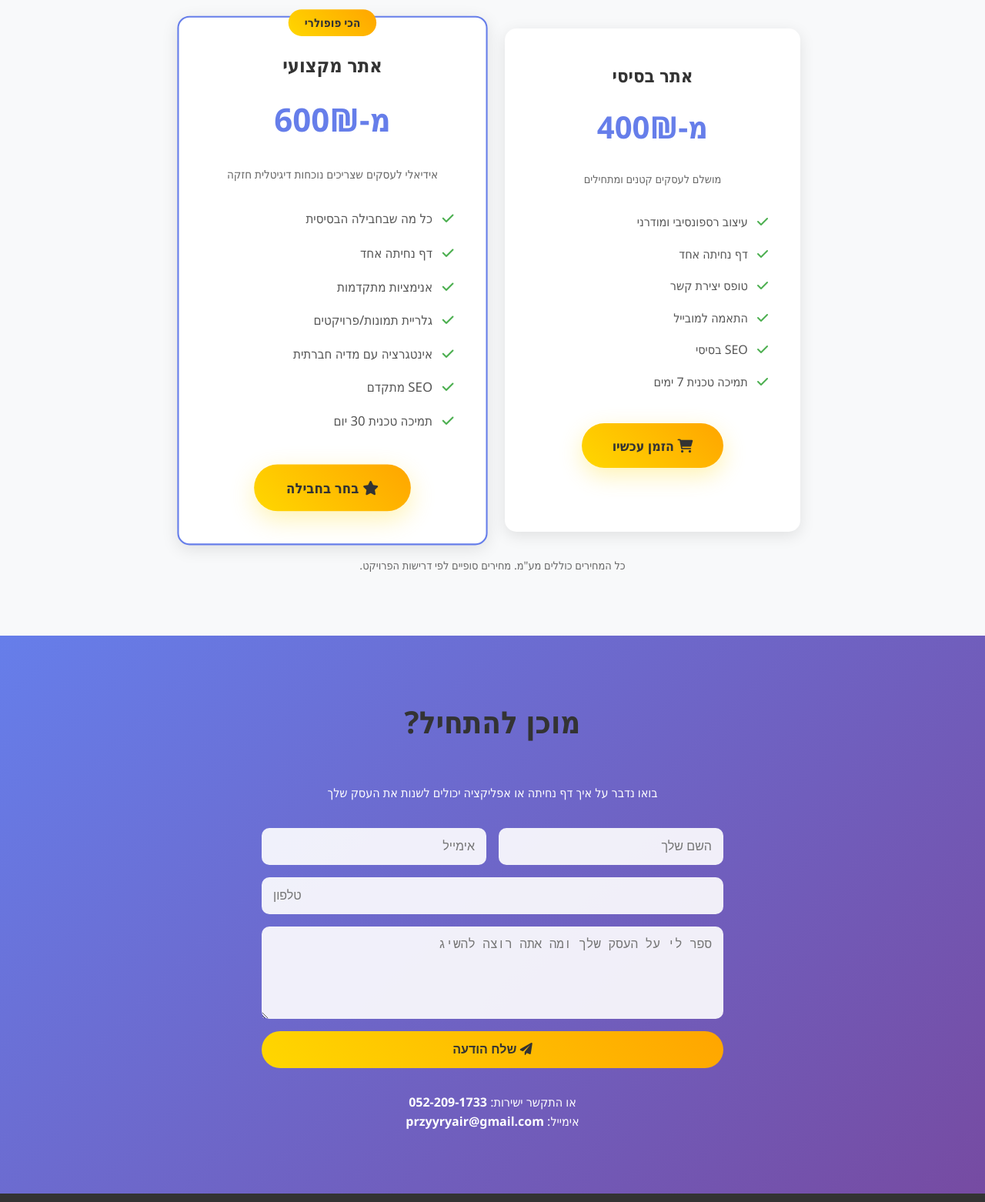
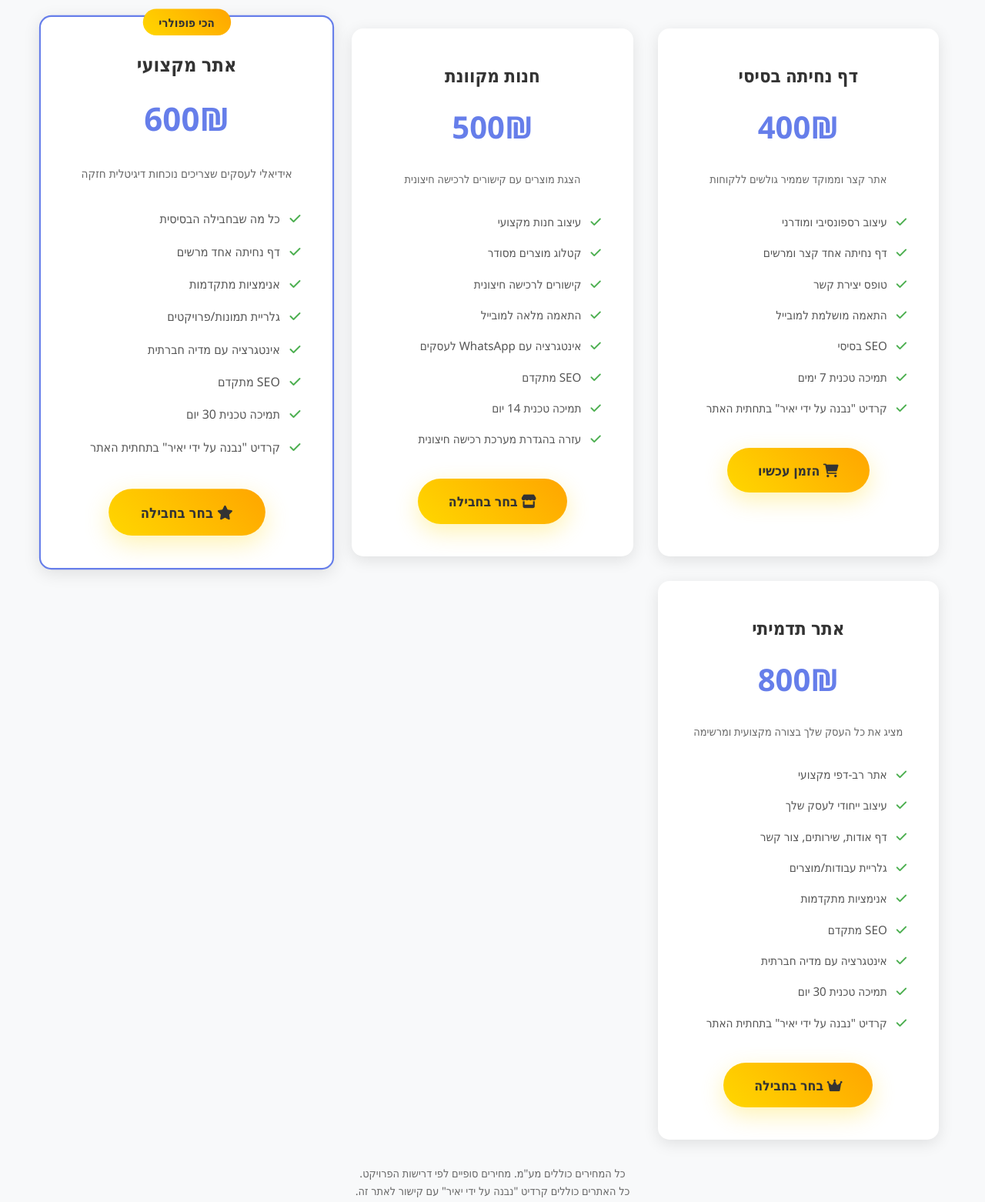
Before and after one commit to yair681/yair, a plain HTML site: page index.html in a window 1280 px wide. Shown: the part 4580-6142 px from the top of the page at 77% size. Drawn offline with Linux system fonts and the light colour scheme.

Commit message:
Update index.html

```diff
--- a/index.html
+++ b/index.html
@@ -405,10 +405,10 @@
 
         .pricing-cards {
             display: grid;
-            grid-template-columns: repeat(auto-fit, minmax(300px, 1fr));
+            grid-template-columns: repeat(auto-fit, minmax(280px, 1fr));
             gap: 2rem;
             margin-top: 3rem;
-            max-width: 800px;
+            max-width: 1200px;
             margin-left: auto;
             margin-right: auto;
         }
@@ -479,7 +479,7 @@
         .pricing-features li {
             padding: 0.5rem 0;
             color: #555;
-            font-size: 1rem;
+            font-size: 0.95rem;
         }
 
         .pricing-features li i {
@@ -945,7 +945,7 @@
             </div>
         </section>
 
-        <!-- סקציית מחירים חדשה -->
+        <!-- סקציית מחירים מעודכנת עם 4 חבילות -->
         <section id="pricing" class="pricing">
             <div class="container">
                 <h2 class="section-title">מחירים שקופים</h2>
@@ -953,39 +953,82 @@
 
                 <div class="pricing-cards">
                     <div class="pricing-card">
-                        <h3>אתר בסיסי</h3>
-                        <div class="price">מ-400₪</div>
-                        <div class="price-note">מושלם לעסקים קטנים ומתחילים</div>
+                        <h3>דף נחיתה בסיסי</h3>
+                        <div class="price">400₪</div>
+                        <div class="price-note">אתר קצר וממוקד שממיר גולשים ללקוחות</div>
                         <ul class="pricing-features">
                             <li><i class="fas fa-check"></i> עיצוב רספונסיבי ומודרני</li>
-                            <li><i class="fas fa-check"></i> דף נחיתה אחד</li>
+                            <li><i class="fas fa-check"></i> דף נחיתה אחד קצר ומרשים</li>
                             <li><i class="fas fa-check"></i> טופס יצירת קשר</li>
-                            <li><i class="fas fa-check"></i> התאמה למובייל</li>
+                            <li><i class="fas fa-check"></i> התאמה מושלמת למובייל</li>
                             <li><i class="fas fa-check"></i> SEO בסיסי</li>
                             <li><i class="fas fa-check"></i> תמיכה טכנית 7 ימים</li>
+                            <li><i class="fas fa-check"></i> קרדיט "נבנה על ידי יאיר" בתחתית האתר</li>
                         </ul>
-                        <a href="https://wa.me/972522091733?text=היי%20יאיר,%20אני%20מעוניין%20לשמוע%20פרטים%20על%20חבילת%20אתר%20בסיסי" target="_blank" class="cta-button">
+                        <a href="https://wa.me/972522091733?text=היי%20יאיר,%20אני%20מעוניין%20לשמוע%20פרטים%20על%20חבילת%20דף%20נחיתה%20בסיסי" target="_blank" class="cta-button">
                             <i class="fas fa-shopping-cart"></i>
                             הזמן עכשיו
+                        </a>
+                    </div>
+
+                    <div class="pricing-card">
+                        <h3>חנות מקוונת</h3>
+                        <div class="price">500₪</div>
+                        <div class="price-note">הצגת מוצרים עם קישורים לרכישה חיצונית</div>
+                        <ul class="pricing-features">
+                            <li><i class="fas fa-check"></i> עיצוב חנות מקצועי</li>
+                            <li><i class="fas fa-check"></i> קטלוג מוצרים מסודר</li>
+                            <li><i class="fas fa-check"></i> קישורים לרכישה חיצונית</li>
+                            <li><i class="fas fa-check"></i> התאמה מלאה למובייל</li>
+                            <li><i class="fas fa-check"></i> אינטגרציה עם WhatsApp לעסקים</li>
+                            <li><i class="fas fa-check"></i> SEO מתקדם</li>
+                            <li><i class="fas fa-check"></i> תמיכה טכנית 14 יום</li>
+                            <li><i class="fas fa-check"></i> עזרה בהגדרת מערכת רכישה חיצונית</li>
+                        </ul>
+                        <a href="https://wa.me/972522091733?text=היי%20יאיר,%20אני%20מעוניין%20לשמוע%20פרטים%20על%20חבילת%20חנות%20מקוונת" target="_blank" class="cta-button">
+                            <i class="fas fa-store"></i>
+                            בחר בחבילה
                         </a>
                     </div>
 
                     <div class="pricing-card popular">
                         <div class="popular-badge">הכי פופולרי</div>
                         <h3>אתר מקצועי</h3>
-                        <div class="price">מ-600₪</div>
+                        <div class="price">600₪</div>
                         <div class="price-note">אידיאלי לעסקים שצריכים נוכחות דיגיטלית חזקה</div>
                         <ul class="pricing-features">
                             <li><i class="fas fa-check"></i> כל מה שבחבילה הבסיסית</li>
-                            <li><i class="fas fa-check"></i> דף נחיתה אחד</li>
+                            <li><i class="fas fa-check"></i> דף נחיתה אחד מרשים</li>
                             <li><i class="fas fa-check"></i> אנימציות מתקדמות</li>
                             <li><i class="fas fa-check"></i> גלריית תמונות/פרויקטים</li>
                             <li><i class="fas fa-check"></i> אינטגרציה עם מדיה חברתית</li>
                             <li><i class="fas fa-check"></i> SEO מתקדם</li>
                             <li><i class="fas fa-check"></i> תמיכה טכנית 30 יום</li>
+                            <li><i class="fas fa-check"></i> קרדיט "נבנה על ידי יאיר" בתחתית האתר</li>
                         </ul>
                         <a href="https://wa.me/972522091733?text=היי%20יאיר,%20אני%20מעוניין%20לשמוע%20פרטים%20על%20חבילת%20אתר%20מקצועי" target="_blank" class="cta-button">
                             <i class="fas fa-star"></i>
+                            בחר בחבילה
+                        </a>
+                    </div>
+
+                    <div class="pricing-card">
+                        <h3>אתר תדמיתי</h3>
+                        <div class="price">800₪</div>
+                        <div class="price-note">מציג את כל העסק שלך בצורה מקצועית ומרשימה</div>
+                        <ul class="pricing-features">
+                            <li><i class="fas fa-check"></i> אתר רב-דפי מקצועי</li>
+                            <li><i class="fas fa-check"></i> עיצוב ייחודי לעסק שלך</li>
+                            <li><i class="fas fa-check"></i> דף אודות, שירותים, צור קשר</li>
+                            <li><i class="fas fa-check"></i> גלריית עבודות/מוצרים</li>
+                            <li><i class="fas fa-check"></i> אנימציות מתקדמות</li>
+                            <li><i class="fas fa-check"></i> SEO מתקדם</li>
+                            <li><i class="fas fa-check"></i> אינטגרציה עם מדיה חברתית</li>
+                            <li><i class="fas fa-check"></i> תמיכה טכנית 30 יום</li>
+                            <li><i class="fas fa-check"></i> קרדיט "נבנה על ידי יאיר" בתחתית האתר</li>
+                        </ul>
+                        <a href="https://wa.me/972522091733?text=היי%20יאיר,%20אני%20מעוניין%20לשמוע%20פרטים%20על%20חבילת%20אתר%20תדמיתי" target="_blank" class="cta-button">
+                            <i class="fas fa-crown"></i>
                             בחר בחבילה
                         </a>
                     </div>
@@ -993,6 +1036,7 @@
 
                 <div style="text-align: center; margin-top: 2rem; color: #666; font-size: 0.9rem;">
                     <p>כל המחירים כוללים מע"מ. מחירים סופיים לפי דרישות הפרויקט.</p>
+                    <p>כל האתרים כוללים קרדיט "נבנה על ידי יאיר" עם קישור לאתר זה.</p>
                 </div>
             </div>
         </section>
```
